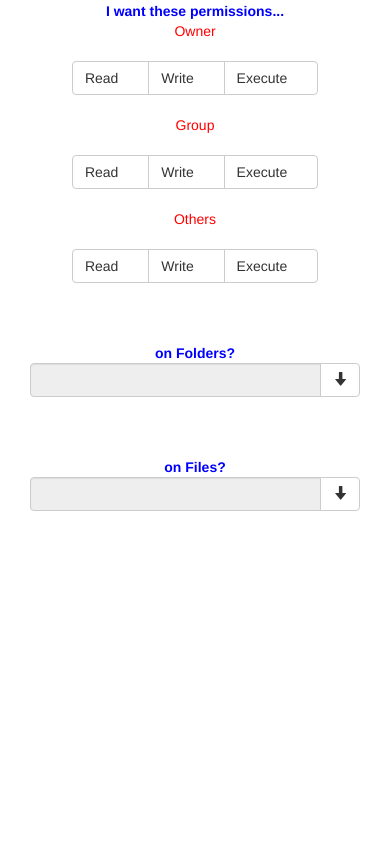
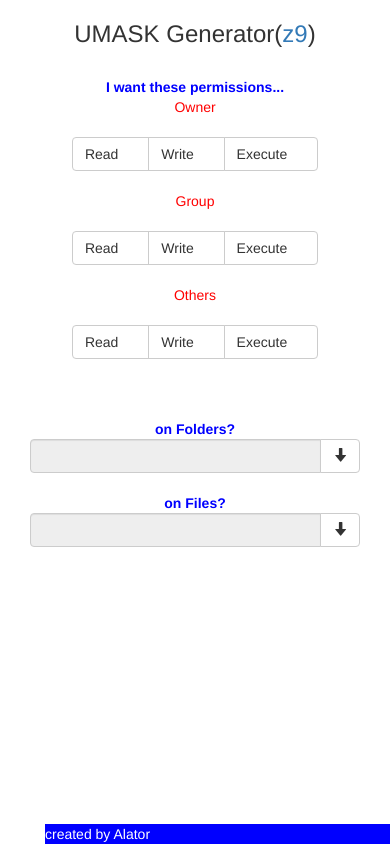
Before and after one commit to alator21/z9, a plain HTML site: page index.html in a window 390 px wide. Drawn offline with nearby package versions, Linux system fonts and the light colour scheme.

Commit message:
Better style

```diff
--- a/index.html
+++ b/index.html
@@ -19,6 +19,10 @@
         </div>
         <div class='col-md-6 text-center'>
             <div class='text-center'>
+                <h3>
+                    UMASK Generator(<a href="https://alator21.github.io/z9/">z9</a>)
+                </h3>
+                <br>
                 <span class='t1'>
                     I want these permissions...
                 </span>
@@ -31,17 +35,17 @@
             <div class='btn-group' data-toggle="buttons">
                 <label class="btn btn-default">
                     Read
-                    <input type="checkbox" autocomplete="off" data-group='owner' data-permission='read'/>
+                    <input type="checkbox" autocomplete="off" data-group='owner' data-permission='read' />
                     <span class="glyphicon glyphicon-ok"></span>
                 </label>
                 <label class="btn btn-default">
                     Write
-                    <input type="checkbox" autocomplete="off" data-group='owner' data-permission='write'/>
+                    <input type="checkbox" autocomplete="off" data-group='owner' data-permission='write' />
                     <span class="glyphicon glyphicon-ok"></span>
                 </label>
                 <label class="btn btn-default">
                     Execute
-                    <input type="checkbox" autocomplete="off" data-group='owner' data-permission='execute'/>
+                    <input type="checkbox" autocomplete="off" data-group='owner' data-permission='execute' />
                     <span class="glyphicon glyphicon-ok"></span>
                 </label>
             </div>
@@ -55,17 +59,17 @@
             <div class='btn-group' data-toggle="buttons">
                 <label class="btn btn-default">
                     Read
-                    <input type="checkbox" autocomplete="off" data-group='group' data-permission='read'/>
+                    <input type="checkbox" autocomplete="off" data-group='group' data-permission='read' />
                     <span class="glyphicon glyphicon-ok"></span>
                 </label>
-                <label class="btn btn-default" >
+                <label class="btn btn-default">
                     Write
-                    <input type="checkbox" autocomplete="off" data-group='group' data-permission='write'/>
+                    <input type="checkbox" autocomplete="off" data-group='group' data-permission='write' />
                     <span class="glyphicon glyphicon-ok"></span>
                 </label>
                 <label class="btn btn-default">
                     Execute
-                    <input type="checkbox" autocomplete="off" data-group='group' data-permission='execute'/>
+                    <input type="checkbox" autocomplete="off" data-group='group' data-permission='execute' />
                     <span class="glyphicon glyphicon-ok"></span>
                 </label>
             </div>
@@ -79,46 +83,25 @@
             <div class='btn-group' data-toggle="buttons">
                 <label class="btn btn-default">
                     Read
-                    <input type="checkbox" autocomplete="off" data-group='others' data-permission='read'/>
+                    <input type="checkbox" autocomplete="off" data-group='others' data-permission='read' />
                     <span class="glyphicon glyphicon-ok"></span>
                 </label>
                 <label class="btn btn-default">
                     Write
-                    <input type="checkbox" autocomplete="off" data-group='others' data-permission='write'/>
+                    <input type="checkbox" autocomplete="off" data-group='others' data-permission='write' />
                     <span class="glyphicon glyphicon-ok"></span>
                 </label>
                 <label class="btn btn-default">
                     Execute
-                    <input type="checkbox" autocomplete="off" data-group='others' data-permission='execute'/>
+                    <input type="checkbox" autocomplete="off" data-group='others' data-permission='execute' />
                     <span class="glyphicon glyphicon-ok"></span>
                 </label>
             </div>
-            <!--
-            <label class="checkbox-inline"><input type="checkbox" data-group='owner' data-permission='read'>Read</label>
-            <label class="checkbox-inline"><input type="checkbox" data-group='owner' data-permission='write'>Write</label>
-            <label class="checkbox-inline"><input type="checkbox" data-group='owner' data-permission='execute'>Execute</label>
-            <br><br>
-            <span class='title'>
-                Group
-            </span>
-            <br>
-            <label class="checkbox-inline"><input type="checkbox" data-group='group' data-permission='read'>Read</label>
-            <label class="checkbox-inline"><input type="checkbox" data-group='group' data-permission='write'>Write</label>
-            <label class="checkbox-inline"><input type="checkbox" data-group='group' data-permission='execute'>Execute</label>
-            <br><br>
-            <span class='title'>
-                Others
-            </span>
-            <br>
-            <label class="checkbox-inline"><input type="checkbox" data-group='others' data-permission='read'>Read</label>
-            <label class="checkbox-inline"><input type="checkbox" data-group='others' data-permission='write'>Write</label>
-            <label class="checkbox-inline"><input type="checkbox" data-group='others' data-permission='execute'>Execute</label>
-            -->
             <br><br><br><br>
             <span class='t1'>
                 on Folders?
             </span>
-            <div class="input-group" >
+            <div class="input-group">
                 <input type="text" class="form-control" id='umaskValueFolder' readonly>
                 <span class="input-group-btn">
                     <button class="btn btn-default" type="button" data-toggle="collapse" data-target="#collapseFolder">
@@ -128,7 +111,7 @@
             </div>
             <div class="panel-collapse collapse" id='collapseFolder'>
             </div>
-            <br><br><br>
+            <br>
             <span class='t1'>
                 on Files?
             </span>
@@ -144,6 +127,18 @@
             </div>
         </div>
         <div class='col-md-3'>
+            <div class='col-md-7'>
+            </div>
+            <div class='col-md-5'>
+                <div id='footer'>
+                    <span class='t2'>
+                        created by
+                        <a href="https://github.com/alator21">
+                            Alator
+                        </a>
+                    </span>
+                </div>
+            </div>
         </div>
     </div>
 </body>
--- a/styles.css
+++ b/styles.css
@@ -14,6 +14,20 @@
     font-weight: bold;
 }
 
+.t2 a{
+    color:white;
+}
+
 #glypshow{
     opacity: 1;
 }
+a{
+    text-decoration: none;
+}
+#footer {
+    position: fixed;
+    bottom: 0;
+    width: 100%;
+    background-color: blue;
+    color:white;
+}
```
